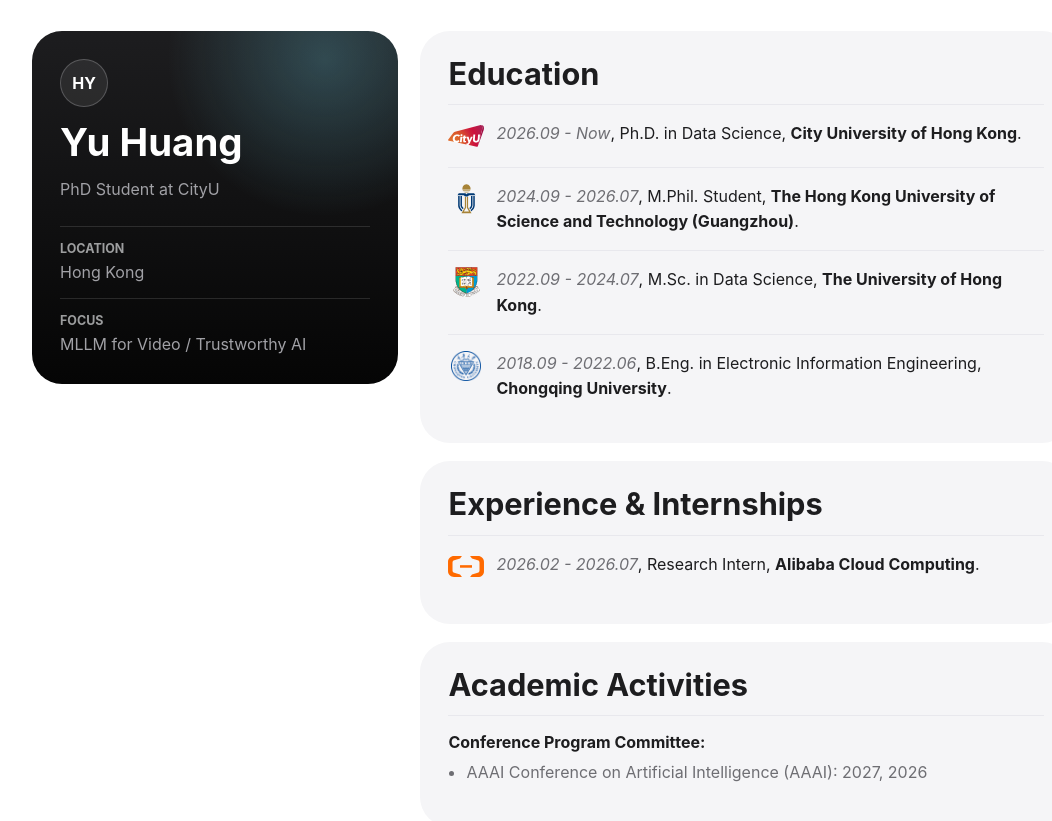
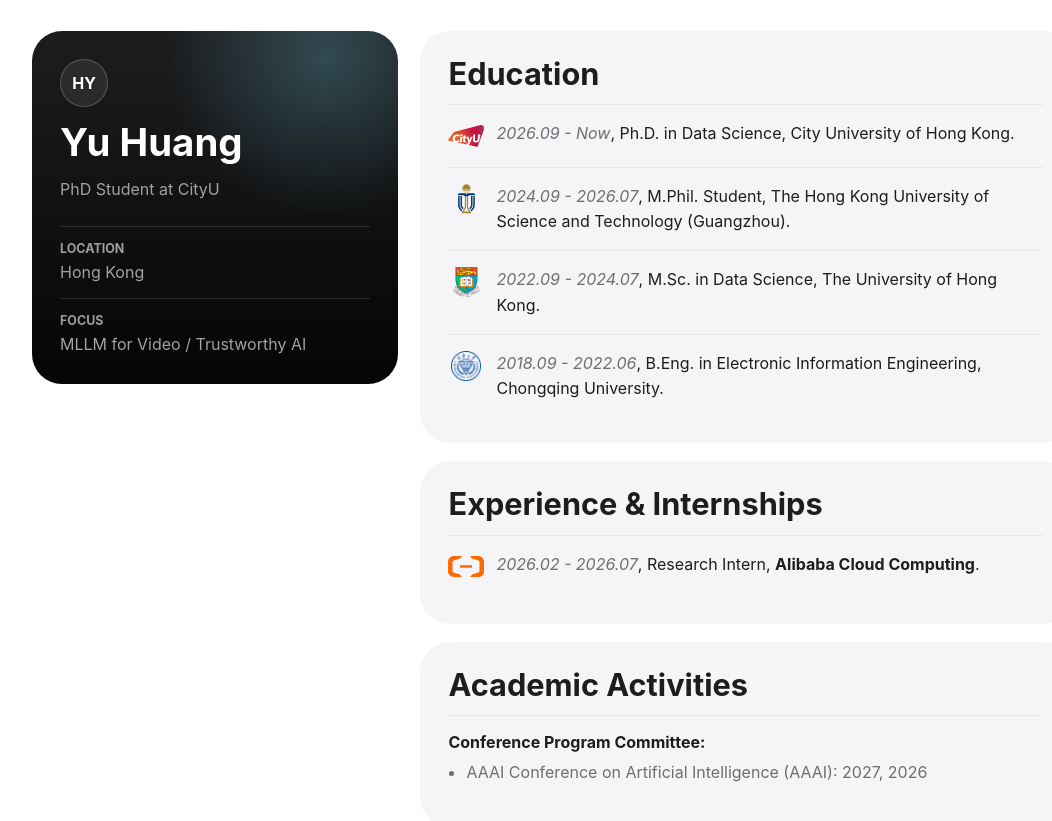
Before and after one commit to hardenyu21/hardenyu21.github.io, a React (Vite) app: page / in a window 1280 px wide. Shown: the part 4800-5621 px from the top of the page, without its empty margins (88-1140 px from the left). Built offline with nearby package versions, Linux system fonts and the light colour scheme.

Commit message:
Use regular weight for school names

```diff
--- a/src/components/CvSection.tsx
+++ b/src/components/CvSection.tsx
@@ -37,7 +37,13 @@
                   <p className="cv-entry-summary">
                     {item.period ? <em className="cv-period">{item.period}</em> : null}
                     {item.period ? ', ' : null}
-                    {item.role}, <strong>{item.institution}</strong>.
+                    {item.role},{' '}
+                    {title === 'Education' ? (
+                      <span>{item.institution}</span>
+                    ) : (
+                      <strong>{item.institution}</strong>
+                    )}
+                    .
                   </p>
                   {item.details.length > 0 ? (
                     <ul>
```
